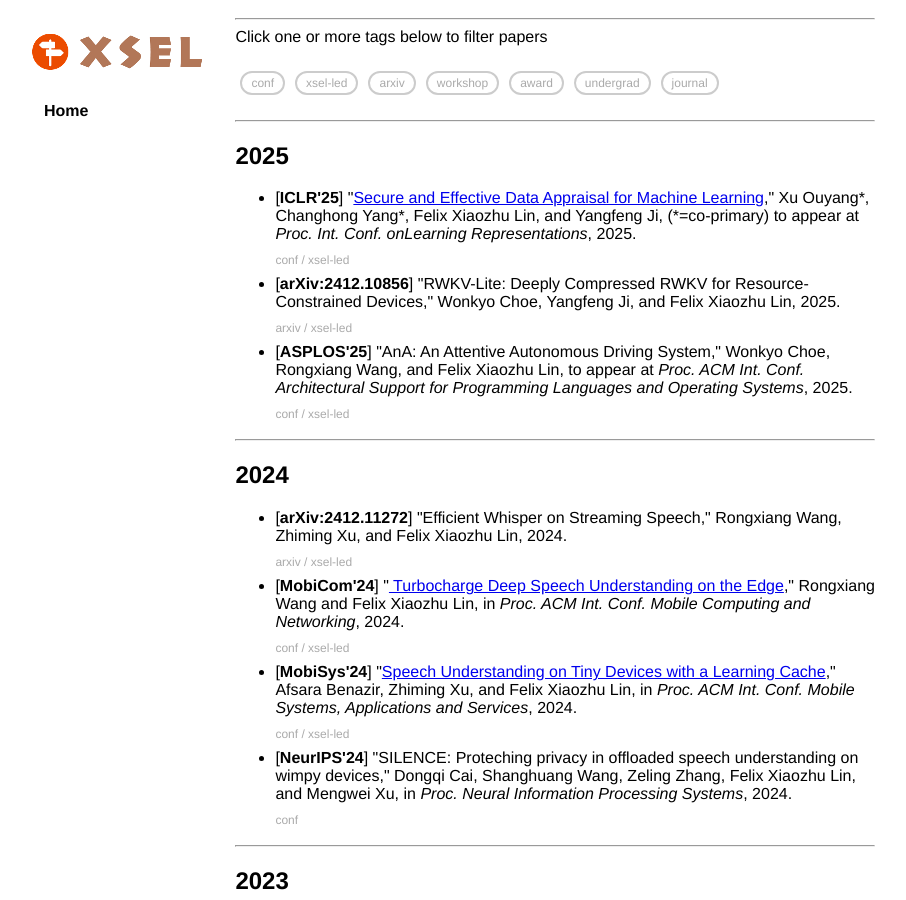
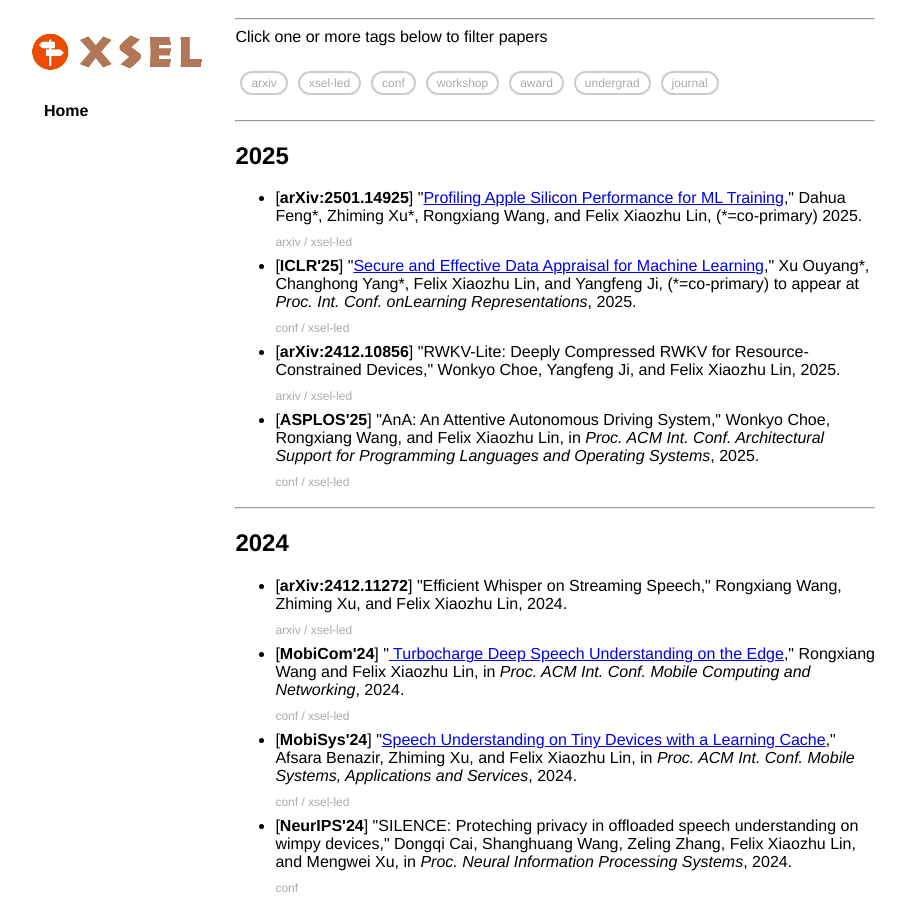
Before and after one commit to thexsel/thexsel.github.io, a Jekyll site: the page papers.html, which Jekyll copies as it is, in a window 1280 px wide and 900 px high. Shown: the whole window, without its empty margins (187-1093 px from the left). Built offline with Jekyll 4.4.1, drawn with Linux system fonts in a browser that asks for light colours; some of the changed text lies outside the part shown.

Commit message:
update paper list

```diff
--- a/papers.html
+++ b/papers.html
@@ -85,13 +85,32 @@
 <div class="tags-container row"></div>
 
 <!--- xzl: I can't get it to work... seem to conflict with tagsort --->
-<!---- auto-generated on Monday 10. February 2025. don't edit --->
+<!---- auto-generated on Thursday 06. March 2025. don't edit --->
 
 
 <!---------------------- 2025 ------------------------------------->
 <hr>
 <h2><a name="_2025"></a>2025</h2>
 <ul>
+
+<!---------------->
+<div class="item col-md-3" data-item-id="2" data-item-tags="arxiv,xsel-led">
+<li>
+	<div class="wrapper">
+		<p>
+		[<strong>arXiv:2501.14925</strong>]
+		  "<a href="https://arxiv.org/abs/2501.14925">Profiling Apple Silicon Performance for ML Training</a>,"
+		   Dahua Feng*, Zhiming Xu*, Rongxiang Wang, and Felix Xiaozhu Lin, (*=co-primary)
+
+		   2025.
+
+		</p>
+		<p class="item-tags"></p>
+	</div>
+</li>
+</div>
+<!---------------->
+
 
 <!---------------->
 <div class="item col-md-3" data-item-id="2" data-item-tags="conf,xsel-led">
@@ -139,7 +158,7 @@
 		[<strong>ASPLOS'25</strong>]
 		  "<a >AnA: An Attentive Autonomous Driving System</a>,"
 		   Wonkyo Choe, Rongxiang Wang, and Felix Xiaozhu Lin,
-		   to appear at <em>Proc. ACM Int. Conf. Architectural Support for Programming Languages and Operating Systems</em>,
+		   in <em>Proc. ACM Int. Conf. Architectural Support for Programming Languages and Operating Systems</em>,
 		   2025.
 
 		</p>
```
Also changed, not shown: other parts of papers.html (+1 -1 lines).
